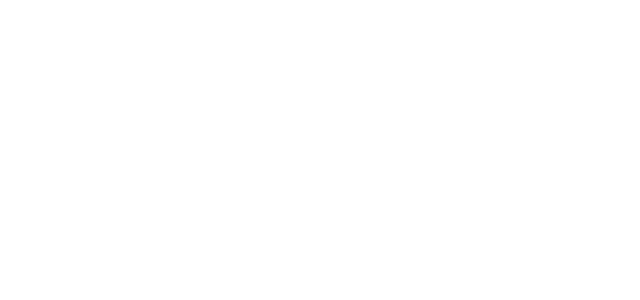
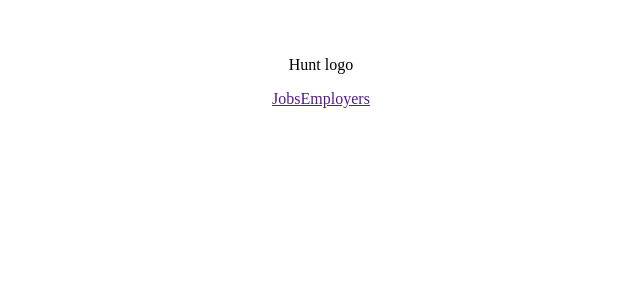
Before and after one commit to EstherOkiri/react-capstone, a React (Vite) app: page / in a window 1280 px wide. Shown: the top 300 px of the page, without its empty margins (319-959 px from the left). Built offline with nearby package versions, Linux system fonts and the light colour scheme.

Commit message:
added Nav bar

```diff
--- a/src/App.jsx
+++ b/src/App.jsx
@@ -8,6 +8,7 @@ function App() {
 
   return (
     <>
+      <Navbar/>
 
     </>
   )
--- a/src/components/Navbar.jsx
+++ b/src/components/Navbar.jsx
@@ -1,9 +1,20 @@
+
 
 
 function Navbar(){
 
     return(
         <>
+            <nav className="flex">
+                <div className="flex-1">
+                    <p>Hunt logo</p>
+                </div>
+                <div className="flex-1">
+                    <a href="">Jobs</a>
+                    <a href="">Employers</a>
+                </div>
+            </nav>
+
 
         </>
     )
```
